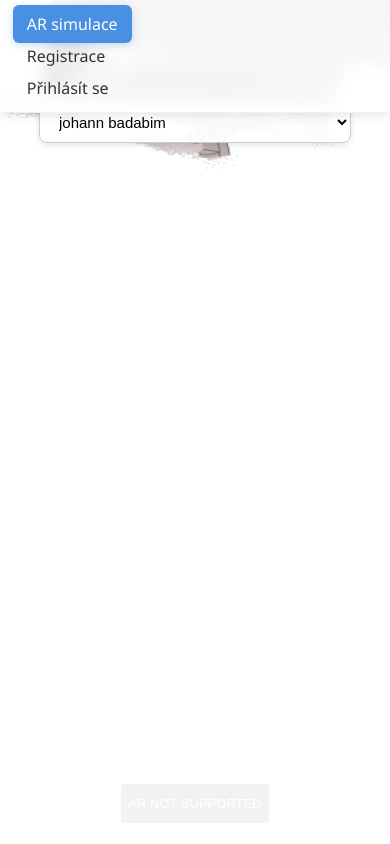
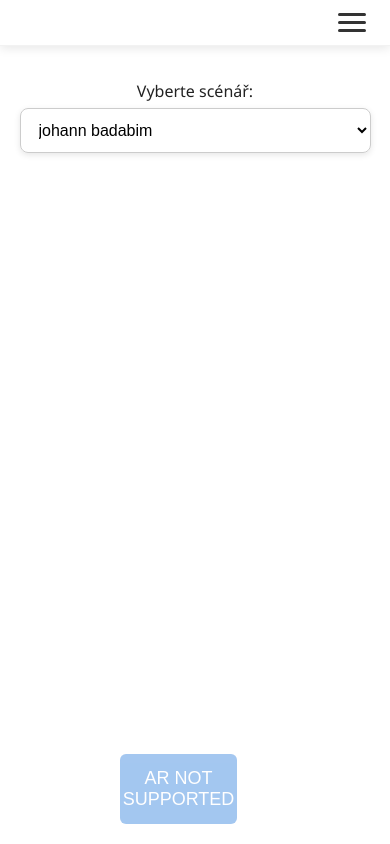
Before and after one commit to trackme518/AR_app_museum, a PHP site: page / in a window 390 px wide. Run offline with PHP 8.4, Linux system fonts and the light colour scheme; data comes from the database, SQL or seed files in the repository; some libraries are stand-ins or nearby versions.

Commit message:
added css styles for mobile

```diff
--- a/css/ARSimulation.css
+++ b/css/ARSimulation.css
@@ -8,12 +8,39 @@ body {
 }
 
 canvas {
+    display: none !important;
     position: fixed;
     top: 0;
     left: 0;
     z-index: 1;
     width: 100%;
     height: 100%;
+}
+
+.hide {
+    display: none;
+}
+
+/* ====== AR BUTTON ====== */
+#ARButton {
+    display: block !important;
+    margin: 25px auto 0 auto !important;
+    background-color: #4A90E2 !important;
+    color: white !important;
+    border: none !important;
+    border-radius: 6px !important;
+    padding: 10px 25px !important;
+    font-size: 16px !important;
+    cursor: pointer !important;
+    transition: background-color 0.2s, transform 0.1s !important;
+}
+
+#ARButton:hover {
+    background-color: #3b7bc4 !important;
+}
+
+#ARButton:active {
+    transform: scale(0.97) !important;
 }
 
 /* ====== VÝBĚR SCÉNÁŘE ====== */
@@ -33,6 +60,8 @@ canvas {
 }
 
 #scenario_select select {
+    display: block;
+    margin: 0 auto;
     padding: 10px 15px;
     border-radius: 8px;
     border: 1px solid #ccc;
@@ -67,7 +96,7 @@ canvas {
     display: none;
 }
 
-/* ====== CHAT TEXT A ODESLÁNÍ ====== */
+/* ====== CHAT TEXT ====== */
 #AI_response {
     margin-bottom: 10px;
     min-height: 40px;
@@ -82,7 +111,7 @@ canvas {
     box-shadow: inset 0 1px 3px rgba(0,0,0,0.05);
 }
 
-/* Styl pro „loading“ efekt, když čekáš na odpověď */
+/* Loading efekt */
 #AI_response.loading::after {
     content: "● ● ●";
     animation: dots 1.2s infinite steps(3, end);
@@ -138,15 +167,71 @@ canvas {
     transform: scale(0.98);
 }
 
-/* ====== RESPONSIVITA ====== */
+/* ===========================================================
+   🔥 KOMPLETNÍ RESPONSIVNÍ VERZE PRO MOBIL 🔥
+=========================================================== */
 @media (max-width: 600px) {
-    #AI_container {
-        left: 10px;
-        right: 10px;
-        width: auto;
+
+    /* AR Canvas */
+    canvas {
+        width: 100vw !important;
+        height: 100vh !important;
+    }
+
+    /* AR BUTTON */
+    #ARButton {
+        width: 30% !important;
+        font-size: 18px !important;
+        padding: 14px 0 !important;
+        margin-top: 20px !important;
+    }
+
+    /* Výběr scénáře */
+    #scenario_select {
+        margin-top: 15px;
+        width: 100%;
+        text-align: center;
+    }
+
+    #scenario_select label {
+        font-size: 16px;
+        margin-bottom: 6px;
     }
 
     #scenario_select select {
-        width: 80%;
+        display: block;
+        margin: 0 auto;
+        width: 90%;
+        font-size: 16px;
+        padding: 12px 14px;
+    }
+
+    /* AI CHAT KONTEJNER */
+    #AI_container {
+        left: 50% !important;
+        transform: translateX(-50%) !important;
+        right: auto !important;
+        width: 90% !important;
+        bottom: 15px !important;
+        padding: 12px !important;
+        border-radius: 12px !important;
+    }
+
+    /* AI RESPONSE */
+    #AI_response {
+        font-size: 15px;
+        max-height: 150px;
+        padding: 12px;
+    }
+
+    /* INPUT + BUTTON */
+    #AI_chat_input {
+        font-size: 15px;
+        padding: 12px;
+    }
+
+    #AI_submit_btn {
+        font-size: 16px;
+        padding: 12px;
     }
 }
--- a/css/navbar.css
+++ b/css/navbar.css
@@ -12,17 +12,48 @@ header {
     font-family: "Segoe UI", Roboto, Arial, sans-serif;
 }
 
-/* ====== NAVBAR VNITŘNÍ STRUKTURA ====== */
 nav {
     max-width: 1000px;
     margin: 0 auto;
-    padding: 0.6em 1.5em;
+    padding: 0.8em 1.5em;
+    display: flex;
+    justify-content: flex-end;
+    align-items: center;
+    position: relative;
 }
 
+/* ====== HAMBURGER BUTTON ====== */
+.hamburger {
+    display: none;
+    flex-direction: column;
+    gap: 5px;
+    cursor: pointer;
+    z-index: 10001;
+}
+
+.hamburger span {
+    width: 28px;
+    height: 3px;
+    background: #333;
+    border-radius: 3px;
+    transition: all 0.3s ease;
+}
+
+/* Animace hamburger → X */
+.hamburger.active span:nth-child(1) {
+    transform: translateY(8px) rotate(45deg);
+}
+.hamburger.active span:nth-child(2) {
+    opacity: 0;
+}
+.hamburger.active span:nth-child(3) {
+    transform: translateY(-8px) rotate(-45deg);
+}
+
+/* ====== MENU LIST ====== */
 nav ul {
     list-style: none;
     display: flex;
-    justify-content: center;
     gap: 30px;
     margin: 0;
     padding: 0;
@@ -32,7 +63,6 @@ nav li {
     display: inline-block;
 }
 
-/* ====== ODKAZY ====== */
 nav a {
     text-decoration: none;
     color: #333;
@@ -40,39 +70,56 @@ nav a {
     font-size: 16px;
     padding: 8px 14px;
     border-radius: 6px;
-    transition: all 0.2s ease;
+    transition: background-color 0.2s ease, color 0.2s ease;
 }
 
 nav a:hover {
     background-color: #4A90E2;
-    color: #fff;
+    color: white;
 }
 
 nav a.active {
     background-color: #4A90E2;
-    color: #fff;
+    color: white;
     box-shadow: 0 2px 8px rgba(74,144,226,0.3);
 }
 
-/* ====== ADAPTACE PRO MOBIL ====== */
+/* ====== RESPONSIVITA – MOBIL ====== */
 @media (max-width: 600px) {
-    nav ul {
-        flex-direction: column;
-        gap: 10px;
+
+    /* hamburger zobrazit */
+    .hamburger {
+        display: flex;
     }
 
-    nav {
-        padding: 0.8em;
+    /* menu schovat defaultně */
+    nav ul {
+        position: absolute;
+        top: 60px;
+        left: 0;
+        width: 100%;
+        flex-direction: column;
+        display: none;
+        gap: 0;
+        background: rgba(255, 255, 255, 0.97);
+        padding: 8px 0;
+        box-shadow: 0 6px 20px rgba(0,0,0,0.1);
+    }
+
+    /* menu otevřené */
+    nav ul.show {
+        display: flex;
+    }
+
+    nav a {
+        display: block;
+        padding: 14px 20px;
+        text-align: center;
+        font-size: 17px;
     }
 }
 
 /* ====== ABY OBSAH NEBYL ZA NAVBAREM ====== */
-body main,
 main {
-    margin-top: 70px;
+    margin-top: 80px;
 }
-
-/* ====== SKRYTÍ NAVBARU ====== */
-.hide {
-    display: none;
-}
--- a/index.php
+++ b/index.php
@@ -10,8 +10,8 @@ $options = get_scenario_options($db);
 <!DOCTYPE html>
 <html lang="en">
     <head>
-        <meta charset="UTF-8">
         <title>AR interaktivní výstava</title>
+        <meta name="viewport" content="width=device-width, initial-scale=1.0">
         <link href="/css/navbar.css" rel="stylesheet">
         <link href="/css/ARSimulation.css" rel="stylesheet">
     </head>
@@ -34,7 +34,8 @@ $options = get_scenario_options($db);
                 <textarea id="AI_chat_input" rows="3"></textarea>
                 <button id="AI_submit_btn">Odeslat</button>
             </div>
-            <script type="module" src="/js/main.js"></script>
         </main>
+        <script src="/js/navbar.js"></script>
+        <script type="module" src="/js/main.js"></script>
     </body>
 </html>
--- /dev/null
+++ b/js/navbar.js
@@ -0,0 +1,4 @@
+document.getElementById("hamburger_btn").addEventListener("click", function () {
+    this.classList.toggle("active");
+    document.getElementById("nav_menu").classList.toggle("show");
+})
--- a/navbar.php
+++ b/navbar.php
@@ -6,7 +6,13 @@ $current_page = basename($_SERVER['PHP_SELF']);
 ?>
 <header>
     <nav id="header_nav_bar">
-        <ul>
+        <div class="hamburger" id="hamburger_btn">
+            <span></span>
+            <span></span>
+            <span></span>
+        </div>
+
+        <ul id="nav_menu">
             <li><a href="/index.php" class="<?= $current_page === 'index.php' ? 'active' : '' ?>">AR simulace</a></li>
 
             <?php if (isset($_SESSION['role_id']) && $_SESSION['role_id'] === 1): ?>
--- a/pages/characters.php
+++ b/pages/characters.php
@@ -10,6 +10,7 @@ $options = get_character_options($db);
 <html>
     <head>
         <title>AR tvorba postavy</title>
+        <meta name="viewport" content="width=device-width, initial-scale=1.0">
         <link href="/css/navbar.css" rel="stylesheet">
         <link href="/css/global.css" rel="stylesheet">
     </head>
@@ -44,6 +45,7 @@ $options = get_character_options($db);
                 </form>
             </div>
         </main>
+        <script src="/js/navbar.js"></script>
         <script type="module" src="/js/manageCharacters.js"></script>
     </body>
 </html>
--- a/pages/login.php
+++ b/pages/login.php
@@ -33,6 +33,7 @@ if (isset($_POST['username']) && isset($_POST['password'])){
 <html lang="cs">
     <head>
         <title>Přihlášení</title>
+        <meta name="viewport" content="width=device-width, initial-scale=1.0">
         <link href="/css/navbar.css" rel="stylesheet">
         <link href="/css/global.css" rel="stylesheet">
     </head>
@@ -52,7 +53,8 @@ if (isset($_POST['username']) && isset($_POST['password'])){
                 <button type="submit">Přihlásit se</button>
             </form>
         </main>
-        <script src="../js/validateLogin.js"></script>
+        <script src="/js/navbar.js"></script>
+        <script src="/js/validateLogin.js"></script>
 
     </body>
 
--- a/pages/registration.php
+++ b/pages/registration.php
@@ -29,6 +29,7 @@ if (isset($_POST['username']) && isset($_POST['password'])){
 <html>
     <head>
         <title>Registrace</title>
+        <meta name="viewport" content="width=device-width, initial-scale=1.0">
         <link href="/css/navbar.css" rel="stylesheet">
         <link href="/css/global.css" rel="stylesheet">
     </head>
@@ -52,6 +53,7 @@ if (isset($_POST['username']) && isset($_POST['password'])){
                 <?php if(isset($errors['general'])) echo "<p>{$errors['general']}</p><br>"; ?>
             </form>
         </main>
+        <script src="/js/navbar.js"></script>
+        <script src="/js/validateRegistration.js"></script>
     </body>
-    <script src="../js/validateRegistration.js"></script>
 </html>
--- a/pages/scenarios.php
+++ b/pages/scenarios.php
@@ -13,6 +13,7 @@ $characters = get_character_options($db);
 <html>
     <head>
         <title>AR scénáře</title>
+        <meta name="viewport" content="width=device-width, initial-scale=1.0">
         <link href="/css/navbar.css" rel="stylesheet">
         <link href="/css/global.css" rel="stylesheet">
     </head>
@@ -55,6 +56,7 @@ $characters = get_character_options($db);
                 </form>
             </div>
         </main>
+        <script src="/js/navbar.js"></script>
         <script type="module" src="/js/manageScenarios.js"></script>
     </body>
 </html>
```
Also changed, not shown: css/global.css (+70 -40 lines), pages/tmpSuccess.php (deleted, +0 -11 lines), css/main.css (deleted).
